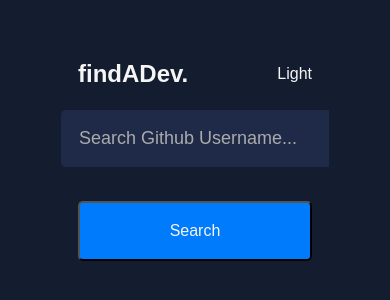
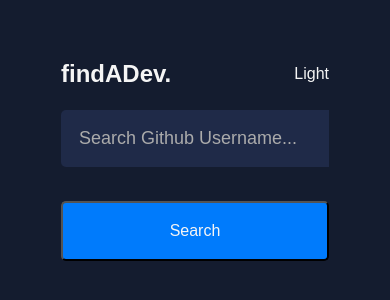
Before and after one commit to julioaraujo96/findADev, a React (Vite) app: page / in a window 390 px wide. Shown: the part 264-564 px from the top of the page. Built offline with nearby package versions, Linux system fonts and the light colour scheme.

Commit message:
refactor components

```diff
--- /dev/null
+++ b/src/Components/UI/Container/Container.jsx
@@ -0,0 +1,11 @@
+import React from 'react';
+
+const Container = ({children}) => {
+    return (
+        <div className="main-container">
+            {children}
+        </div>
+    );
+};
+
+export default Container;
--- /dev/null
+++ b/src/Components/UI/Container/styles.scss
@@ -0,0 +1,11 @@
+@import "../../../styles/colors.scss";
+
+.main-container {
+    width: 50%;
+}
+
+@media only screen and (max-width: 940px) {
+    .main-container {
+        width: 60%;
+    }
+}
--- /dev/null
+++ b/src/Components/UI/Layout/Layout.jsx
@@ -0,0 +1,12 @@
+import React from 'react';
+import './styles.scss';
+
+const Layout = ({children}) => {
+    return (
+        <div className="home-page">
+            {children}
+        </div>
+    );
+};
+
+export default Layout;
--- /dev/null
+++ b/src/Components/UI/Layout/styles.scss
@@ -0,0 +1,9 @@
+@import "../../../styles/colors.scss";
+
+.home-page {
+    height: 100%;
+    display: flex;
+    justify-content: center;
+    align-items: center;
+    background-color: $primary;
+}
--- a/src/pages/Home/Home.jsx
+++ b/src/pages/Home/Home.jsx
@@ -3,6 +3,8 @@ import Header from "../../Components/Header/Header";
 import Button from "../../Components/UI/Button/Button";
 import { useNavigate } from "react-router-dom";
 import "./styles.scss";
+import Layout from "../../Components/UI/Layout/Layout";
+import Container from "../../Components/UI/Container/Container";
 
 const Home = () => {
   //state
@@ -13,14 +15,13 @@ const Home = () => {
   const handleSubmit = (e) => {
     e.preventDefault()
     if(searchText && searchText.trim()){
-      //todo: add routing and push search to /search/:user
       navigate(`/search/${searchText.trim()}`);
     }
   };
 
   return (
-    <div className="home-page">
-      <div className="main-container">
+      <Layout>
+        <Container>
         <Header />
         <form className="input-container" onSubmit={(e) => handleSubmit(e)}>
           <input
@@ -34,8 +35,8 @@ const Home = () => {
             Search
           </Button>
         </form>
-      </div>
-    </div>
+      </Container>
+      </Layout>
   );
 };
 
--- a/src/pages/Home/styles.scss
+++ b/src/pages/Home/styles.scss
@@ -1,14 +1,4 @@
 @import "../../styles/colors.scss";
-
-.home-page {
-    height: 100%;
-    display: flex;
-    justify-content: center;
-    align-items: center;
-    background-color: $primary;
-
-    .main-container {
-        width: 50%;
 
 header {
     display: flex;
@@ -50,26 +40,22 @@
         height: 60px;
     }
 }
-    }
 
-}
 
-@media only screen and (max-width: 940px){
-    .home-page{
-        .main-container{
-            width: 60%;
-        }
-    }
-    .search-container{
+
+
+@media only screen and (max-width: 940px) {
+    .search-container {
         width: 50%;
     }
 }
 
-  @media only screen and (max-width: 490px){
+@media only screen and (max-width: 490px) {
 
-    .input-container{
+    .input-container {
         flex-direction: column;
-      .search-button{
+
+        .search-button {
             margin-top: 16px;
             border-radius: 5px;
             padding: 8px 16px;
```
Lines whose indentation alone changed are shown as unchanged.
